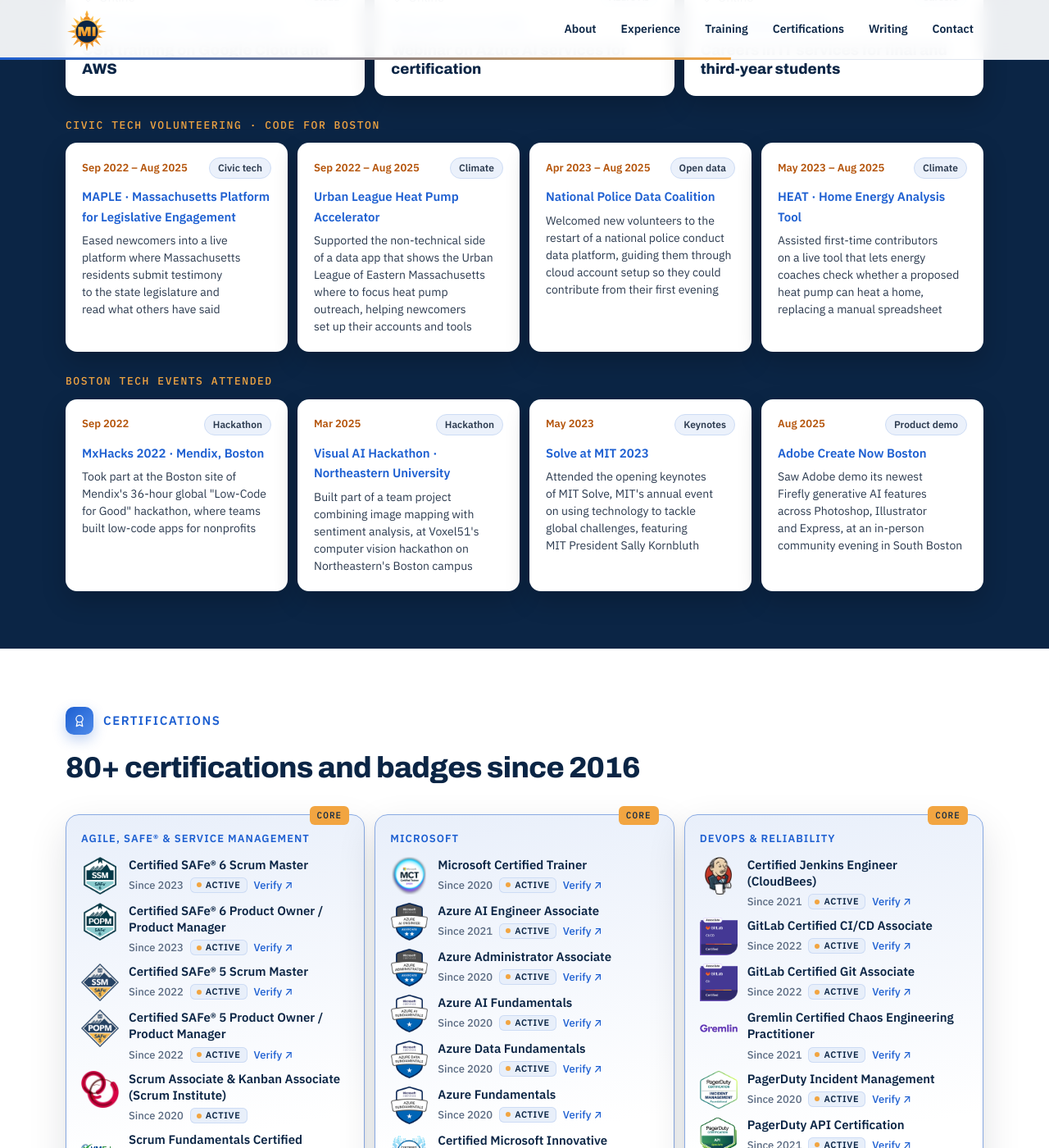
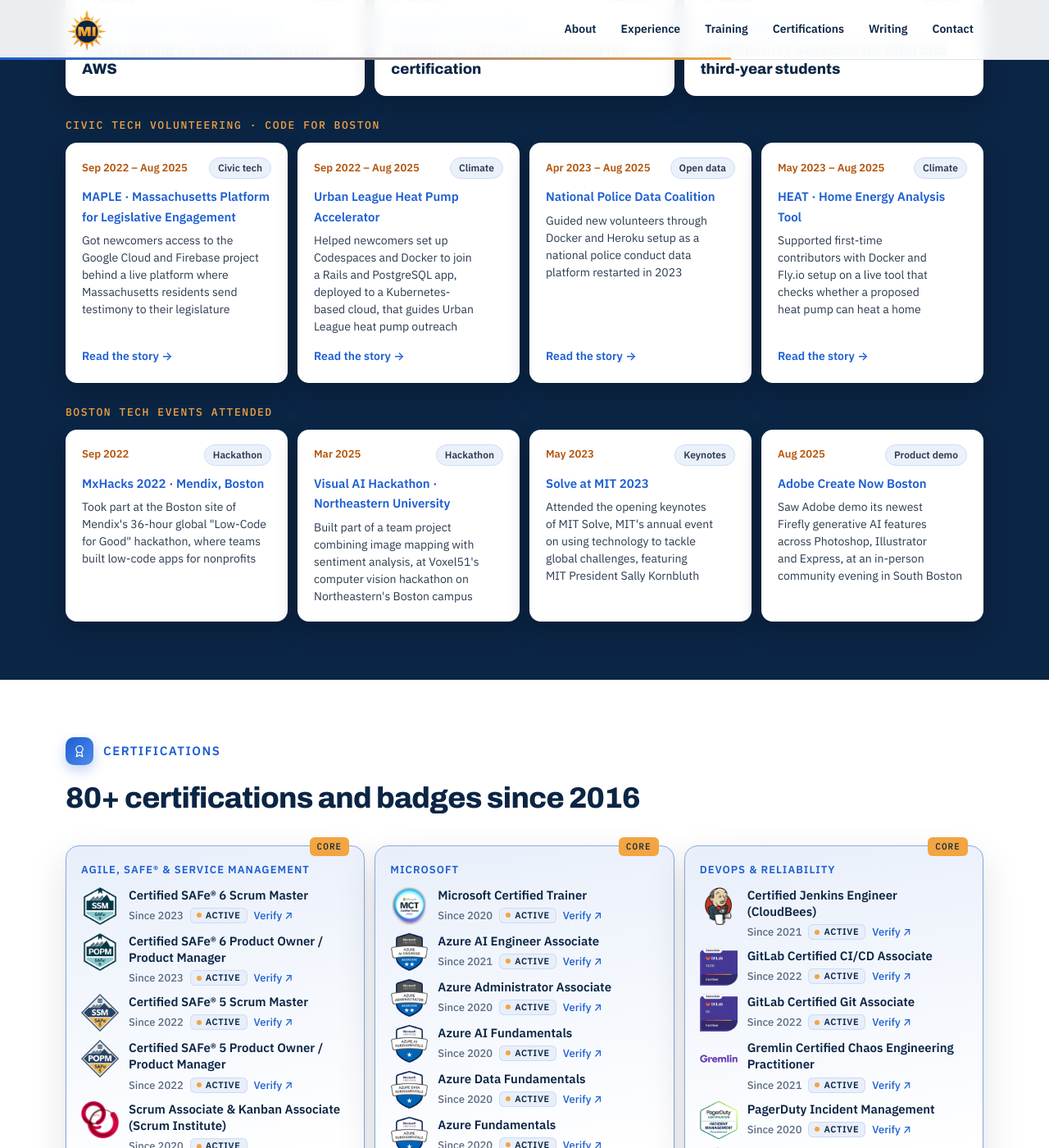
Before and after one commit to Madhan-I/Madhan-I.github.io, a Jekyll site: the page built from index.html, in a window 1280 px wide and 1400 px high, scrolled down 7855 px. Shown: the whole window at 82% size. Built offline with Jekyll 4.4.1, drawn with Linux system fonts in a browser that asks for light colours; some of the changed text lies outside the part shown.

Commit message:
Code for Boston: cloud stack per project, story links; Contact columns balanced
Co-Authored-By: Claude Opus 5.5 <noreply@anthropic.com>
Claude-Session: https://claude.ai/code/session_01MFRrTt7LBDdX57m85KHNGp

```diff
--- a/_data/profile.yml
+++ b/_data/profile.yml
@@ -290,19 +290,23 @@ community_title: Civic tech volunteering · Code for Boston
 community:
   - who: MAPLE · Massachusetts Platform for Legislative Engagement
     topic: Civic tech
-    what: Eased newcomers into a live platform where Massachusetts residents submit testimony to the state legislature and read what others have said
+    what: Got newcomers access to the Google Cloud and Firebase project behind a live platform where Massachusetts residents send testimony to their legislature
+    link: /blog/2026/03/volunteer-teams-code-for-boston/#maple
     when: Sep 2022 – Aug 2025
   - who: Urban League Heat Pump Accelerator
     topic: Climate
-    what: Supported the non-technical side of a data app that shows the Urban League of Eastern Massachusetts where to focus heat pump outreach, helping newcomers set up their accounts and tools
+    what: Helped newcomers set up Codespaces and Docker to join a Rails and PostgreSQL app, deployed to a Kubernetes-based cloud, that guides Urban League heat pump outreach
+    link: /blog/2026/03/volunteer-teams-code-for-boston/#heat-pump
     when: Sep 2022 – Aug 2025
   - who: National Police Data Coalition
     topic: Open data
-    what: Welcomed new volunteers to the restart of a national police conduct data platform, guiding them through cloud account setup so they could contribute from their first evening
+    what: Guided new volunteers through Docker and Heroku setup as a national police conduct data platform restarted in 2023
+    link: /blog/2026/03/volunteer-teams-code-for-boston/#npdc
     when: Apr 2023 – Aug 2025
   - who: HEAT · Home Energy Analysis Tool
     topic: Climate
-    what: Assisted first-time contributors on a live tool that lets energy coaches check whether a proposed heat pump can heat a home, replacing a manual spreadsheet
+    what: Supported first-time contributors with Docker and Fly.io setup on a live tool that checks whether a proposed heat pump can heat a home
+    link: /blog/2026/03/volunteer-teams-code-for-boston/#heat
     when: May 2023 – Aug 2025
 
 events_title: Boston tech events attended
--- a/_posts/2026-03-17-volunteer-teams-code-for-boston.md
+++ b/_posts/2026-03-17-volunteer-teams-code-for-boston.md
@@ -12,33 +12,39 @@ Each project had several teams, some technical and some not. I was a volunteer m
 
 ## Four projects, one job
 
-I was part of four projects during those years:
+I was part of four projects during those years. Each ran on a different cloud setup, and on every one my job was the same: get new people into that setup and working.
 
-- **MAPLE**, the Massachusetts Platform for Legislative Engagement, a live site where residents submit testimony to the state legislature and read what others have said
-- **Urban League Heat Pump Accelerator**, helping the Urban League of Eastern Massachusetts focus heat pump outreach across Boston
-- **National Police Data Coalition**, an open platform for police-conduct data, restarted in 2023
-- **HEAT**, the Home Energy Analysis Tool, which lets energy coaches check whether a proposed heat pump can heat a home, replacing a manual spreadsheet
+## MAPLE: testimony for the Massachusetts legislature {#maple}
 
-My job was the same on all four: get new people in and working.
+**The work.** MAPLE, the Massachusetts Platform for Legislative Engagement, is a live site where residents submit testimony on bills to the state legislature and read what others have said. It soft-launched in March 2023 and became Code for Boston's busiest project.
 
-## A heat pump app with five moving parts
+**The tech.** A Next.js web app on Google Cloud and Firebase (Firestore database, Cloud Functions, sign-in), with Typesense for search and a Vercel test site.
 
-The Boston Heat Pump Accelerator is a partnership with the Urban League of Eastern Massachusetts and the Heat Smart Alliance. It aims to reach owners of Boston homes most likely to benefit from heat pump retrofits, tax credits and installation support, with equity at the centre.
+**How I supported it.** New contributors couldn't do anything until they had access to the Firebase project and Google Cloud sign-in set up on their machine. I helped them through that, so their first evening went on the project rather than on permissions.
 
-The project ran as five workstreams:
+## Urban League Heat Pump Accelerator {#heat-pump}
 
-- **Data analysis** in Python and Jupyter, grouping city property parcels into canvassing routes
-- **Backend** in Ruby on Rails and PostgreSQL, holding homes, surveyors, surveys and assignments
-- **Frontend** in React, so canvassers could see a property and record a visit from their phone
-- **Partnerships** and **marketing**, taking the approach to other organisations
+**The work.** A partnership with the Urban League of Eastern Massachusetts and the Heat Smart Alliance to reach owners of Boston homes most likely to benefit from heat pump retrofits, tax credits and installation support, with equity at the centre.
 
-Watching five groups of part-time volunteers move at their own speeds looked a lot like a release train without the contracts. The data team's routes needed the backend to store them, and the app needed both. New people arrived almost every week, and how quickly they got set up decided whether they came back.
+**The tech.** Five workstreams: data analysis in Python and Jupyter, grouping city property parcels into canvassing routes; a Ruby on Rails and PostgreSQL backend; a React app for canvassers; plus partnerships and marketing. Code ran in Docker, with automated deploys through GitHub Actions to a Kubernetes-based cloud, and GitHub Codespaces for one-click setup.
 
-## Restarting a stalled platform
+**How I supported it.** I helped newcomers get Codespaces, Docker and their GitHub access working and pointed them to the right workstream. Five groups of part-time volunteers looked a lot like a release train without the contracts, and how quickly new people got set up decided whether they came back.
 
-In spring 2023 Code for Boston restarted the National Police Data Coalition. It's an open platform that brings together independently collected police-conduct data from journalists, attorneys and community members, for researchers, lawyers and policymakers. It had started strongly in 2021 and slowed in 2022.
+## National Police Data Coalition {#npdc}
 
-A restart brings a wave of new volunteers at once. Helping them through accounts and setup was where I could be useful. It felt familiar too: at work I was restarting a programme that had been frozen for two years, and the first problem there was the same one. People can't contribute until they can get in.
+**The work.** An open platform that brings together independently collected police-conduct data from journalists, attorneys and community members, for researchers, lawyers and policymakers. It started strongly in 2021, slowed in 2022 and restarted in spring 2023.
+
+**The tech.** A Python Flask API with PostgreSQL and a Next.js front end, run locally with Docker Compose and hosted on Heroku.
+
+**How I supported it.** A restart brings a wave of new volunteers at once. I guided them through Docker and account setup so they could run the platform and contribute from their first evening. It felt familiar: at work I was restarting a programme frozen for two years, and the first blocker there was the same. People can't contribute until they can get in.
+
+## HEAT: Home Energy Analysis Tool {#heat}
+
+**The work.** A live tool for Heat Smart Alliance energy coaches and homeowners. It estimates a home's heating needs from past gas bills and local weather, and checks whether a proposed heat pump is big enough, replacing a manual spreadsheet.
+
+**The tech.** A Remix and React web app on the Epic Stack, with a Python rules engine running in the browser, deployed on Fly.io.
+
+**How I supported it.** I helped first-time contributors get the stack, Docker and their accounts running, so they could start on real issues quickly.
 
 ## What volunteer teams teach you
 
--- a/assets/css/style.css
+++ b/assets/css/style.css
@@ -632,3 +632,12 @@ footer .wrap.f-grid { display: grid; grid-template-columns: 1.4fr 1fr 1fr 1.2fr;
 .speak.talks .tk-top { gap: 8px; }
 .speak.talks .tk-chip { font-size: 12px; padding: 4px 10px; white-space: nowrap; line-height: 1.3; }
 .speak.talks .tk-date { font-size: 13px; white-space: nowrap; }
+
+.tk-link { margin-top: 6px; font-size: 14px; font-weight: 600; color: var(--brand); text-decoration: none; }
+.tk-link:hover { text-decoration: underline; }
+/* Contact: email + resume under the intro, beside the intent cards */
+.contact-row.stack { grid-template-columns: 1fr; margin-top: 24px; gap: 12px; }
+.contact-top .intents { margin-top: 8px; }
+.intents .card { margin-top: 0; }
+.speak.talks .tk-link { margin-top: auto; padding-top: 8px; }
+.contact-top .note { margin-top: 20px; }
--- a/index.html
+++ b/index.html
@@ -117,7 +117,7 @@ layout: default
       {% for s in p.speaking %}<li><div class="tk-top"><span class="tk-meta">{% if s.where %}<svg class="ic" aria-hidden="true"><use href="#i-pin"/></svg>{{ s.where }}{% endif %}</span>{% if s.topic %}<span class="tk-chip">{{ s.topic }}</span>{% endif %}</div><b>{{ s.who }}</b><strong class="tk-title">{{ s.what }}</strong></li>{% endfor %}
     </ul></div>{% endif %}
     {% if p.community %}<div class="speak duo talks reveal"><h3>{{ p.community_title }}</h3><ul>
-      {% for s in p.community %}<li><div class="tk-top"><span class="tk-date">{{ s.when }}</span>{% if s.topic %}<span class="tk-chip">{{ s.topic }}</span>{% endif %}</div><b>{{ s.who }}</b><span class="tk-desc">{{ s.what }}</span></li>{% endfor %}
+      {% for s in p.community %}<li><div class="tk-top"><span class="tk-date">{{ s.when }}</span>{% if s.topic %}<span class="tk-chip">{{ s.topic }}</span>{% endif %}</div><b>{{ s.who }}</b><span class="tk-desc">{{ s.what }}</span>{% if s.link %}<a class="tk-link" href="{{ s.link | relative_url }}">Read the story →</a>{% endif %}</li>{% endfor %}
     </ul></div>{% endif %}
     {% if p.events %}<div class="speak duo talks reveal"><h3>{{ p.events_title }}</h3><ul>
       {% for s in p.events %}<li><div class="tk-top"><span class="tk-date">{{ s.when }}</span>{% if s.topic %}<span class="tk-chip">{{ s.topic }}</span>{% endif %}</div><b>{{ s.who }}</b><span class="tk-desc">{{ s.what }}</span></li>{% endfor %}
@@ -194,14 +194,7 @@ layout: default
       <span class="label"><svg class="ic" aria-hidden="true"><use href="#i-send"/></svg>Contact</span>
       <h2>{{ p.contact_title }} <span>{{ p.contact_highlight }}</span></h2>
       <p class="lede">{{ p.contact_intro }}</p>
-    </div>
-    <div class="intents reveal">
-      <a class="intent" href="mailto:{{ p.email }}?subject=Leadership%20role%20for%20{{ p.name_first }}" data-goatcounter-click="intent-role"><svg class="ic" aria-hidden="true"><use href="#i-route"/></svg><span><b>Discuss a leadership role</b><i>Release train, programme or delivery roles, anywhere in the world.</i></span><em aria-hidden="true">↗</em></a>
-      {% if p.calendly != "" %}<a class="intent" href="{{ p.calendly }}" target="_blank" rel="noopener" data-goatcounter-click="intent-call"><svg class="ic" aria-hidden="true"><use href="#i-cal"/></svg><span><b>Book a 30-minute call</b><i>Pick a time that suits you, straight into my calendar.</i></span><em aria-hidden="true">↗</em></a>{% endif %}
-      <a class="intent" href="mailto:{{ p.email }}?subject=Training%20or%20guest%20lecture" data-goatcounter-click="intent-training"><svg class="ic" aria-hidden="true"><use href="#i-board"/></svg><span><b>Plan training or a guest lecture</b><i>SAFe, Scrum, Azure AI and cloud sessions for teams and colleges.</i></span><em aria-hidden="true">↗</em></a>
-    </div>
-    </div>
-    <div class="contact-row reveal">
+    <div class="contact-row stack">
       <div class="card">
         <span class="k">Email</span>
         <div class="row"><a class="v" data-goatcounter-click="click-contact-email" href="mailto:{{ p.email }}">{{ p.email }}</a><button class="copy-btn" type="button" data-copy="{{ p.email }}">Copy</button></div>
@@ -212,7 +205,14 @@ layout: default
         <div class="row"><a class="v" href="https://github.com/{{ p.github }}" target="_blank" rel="noopener">github.com/{{ p.github }} ↗</a></div>
       </div>
       {% endif %}
-      <div class="card">
+    </div>
+    <p class="note">{% if p.contact_note.first %}{{ p.contact_note | join: "<br>" }}{% else %}{{ p.contact_note }}{% endif %}</p>
+    </div>
+    <div class="intents reveal">
+      <a class="intent" href="mailto:{{ p.email }}?subject=Leadership%20role%20for%20{{ p.name_first }}" data-goatcounter-click="intent-role"><svg class="ic" aria-hidden="true"><use href="#i-route"/></svg><span><b>Discuss a leadership role</b><i>Release train, programme or delivery roles, anywhere in the world.</i></span><em aria-hidden="true">↗</em></a>
+      {% if p.calendly != "" %}<a class="intent" href="{{ p.calendly }}" target="_blank" rel="noopener" data-goatcounter-click="intent-call"><svg class="ic" aria-hidden="true"><use href="#i-cal"/></svg><span><b>Book a 30-minute call</b><i>Pick a time that suits you, straight into my calendar.</i></span><em aria-hidden="true">↗</em></a>{% endif %}
+      <a class="intent" href="mailto:{{ p.email }}?subject=Training%20or%20guest%20lecture" data-goatcounter-click="intent-training"><svg class="ic" aria-hidden="true"><use href="#i-board"/></svg><span><b>Plan training or a guest lecture</b><i>SAFe, Scrum, Azure AI and cloud sessions for teams and colleges.</i></span><em aria-hidden="true">↗</em></a>
+      <div class="card intent-card">
         <span class="k">Resume</span>
         <div class="row res">
           {% if p.resume_file != "" %}<a class="v" href="{{ '/assets/resume/' | append: p.resume_file | relative_url }}" data-goatcounter-click="click-contact-resume" download>Download PDF ↓</a><span class="sep"> · </span><a class="v" href="{{ '/assets/resume/Madhan-Irulandi-Resume.docx' | relative_url }}" data-goatcounter-click="click-contact-resume-word" download>Word ↓</a>
@@ -220,7 +220,7 @@ layout: default
         </div>
       </div>
     </div>
-    <p class="note reveal">{% if p.contact_note.first %}{{ p.contact_note | join: "<br>" }}{% else %}{{ p.contact_note }}{% endif %}</p>
+    </div>
   </div>
 </section>
 {% endunless %}
```
